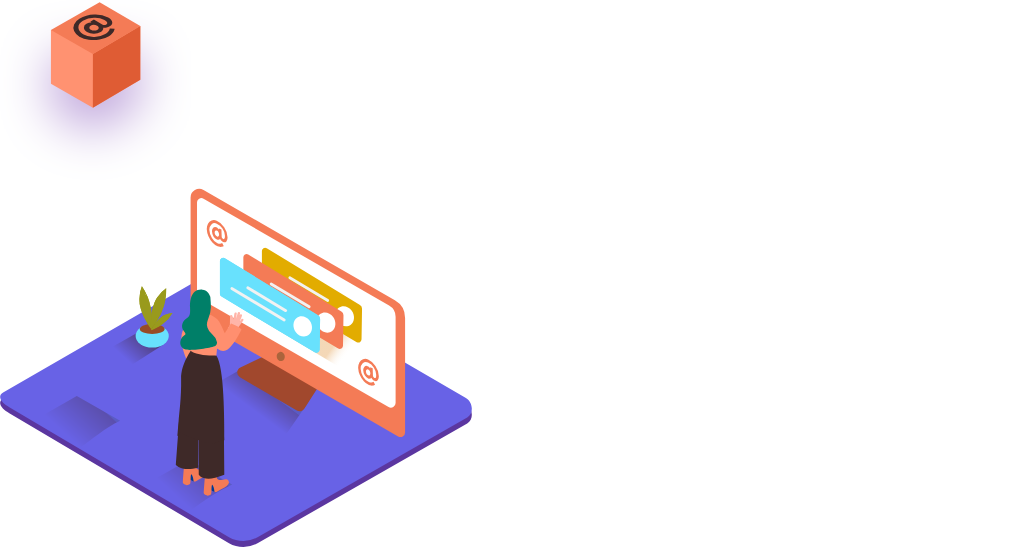
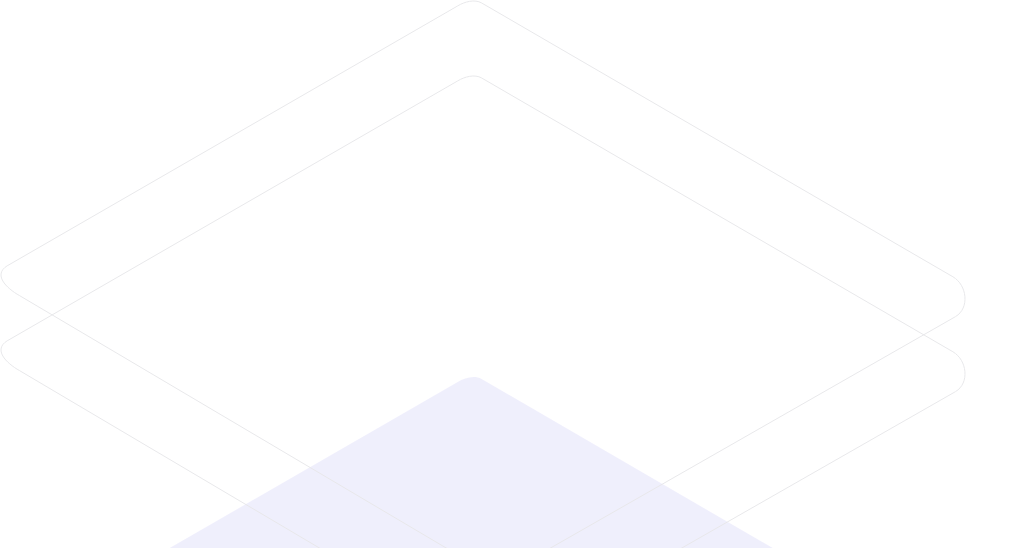
Before and after one commit to JeremyBRD/FAQ-accordion-card, a website built with webpack: page src/template.html in a window 1280 px wide. Shown: the top 548 px of the page, without its empty margins (0-1028 px from the left). Built offline with nearby package versions, Linux system fonts and the light colour scheme.

Commit message:
add image bg pattern

```diff
--- a/src/index.js
+++ b/src/index.js
@@ -7,6 +7,7 @@ import './styles/index.scss'
 // Importing images
 import illustrationBoxDesktop from './images/illustration-box-desktop.svg'
 import illustrationWomanOnlineDesktop from './images/illustration-woman-online-desktop.svg'
+import bgPatternDesktop from './images/bg-pattern-desktop.svg'
 
 // Appending to the DOM
 const box = document.createElement('img')
@@ -15,11 +16,16 @@ box.src = illustrationBoxDesktop
 const womanOnline = document.createElement('img')
 womanOnline.src = illustrationWomanOnlineDesktop
 
+const bgPattern = document.createElement('img')
+bgPattern.src = bgPatternDesktop
+
 const boxDiv = document.querySelector('#box')
 const womanOnlineDiv = document.querySelector('#woman-online')
+const bgPatternDiv = document.querySelector('#bg-pattern')
 
 boxDiv.append(box)
 womanOnlineDiv.append(womanOnline)
+bgPatternDiv.append(bgPattern)
 
 // Init JS Functions
 example();
--- a/src/template.html
+++ b/src/template.html
@@ -13,6 +13,7 @@
   <body>
     <div class="card">
       <div class="img-and-background">
+        <div id="bg-pattern"></div>
         <div id="box"></div>
         <div id="woman-online"></div>
       </div>
```
